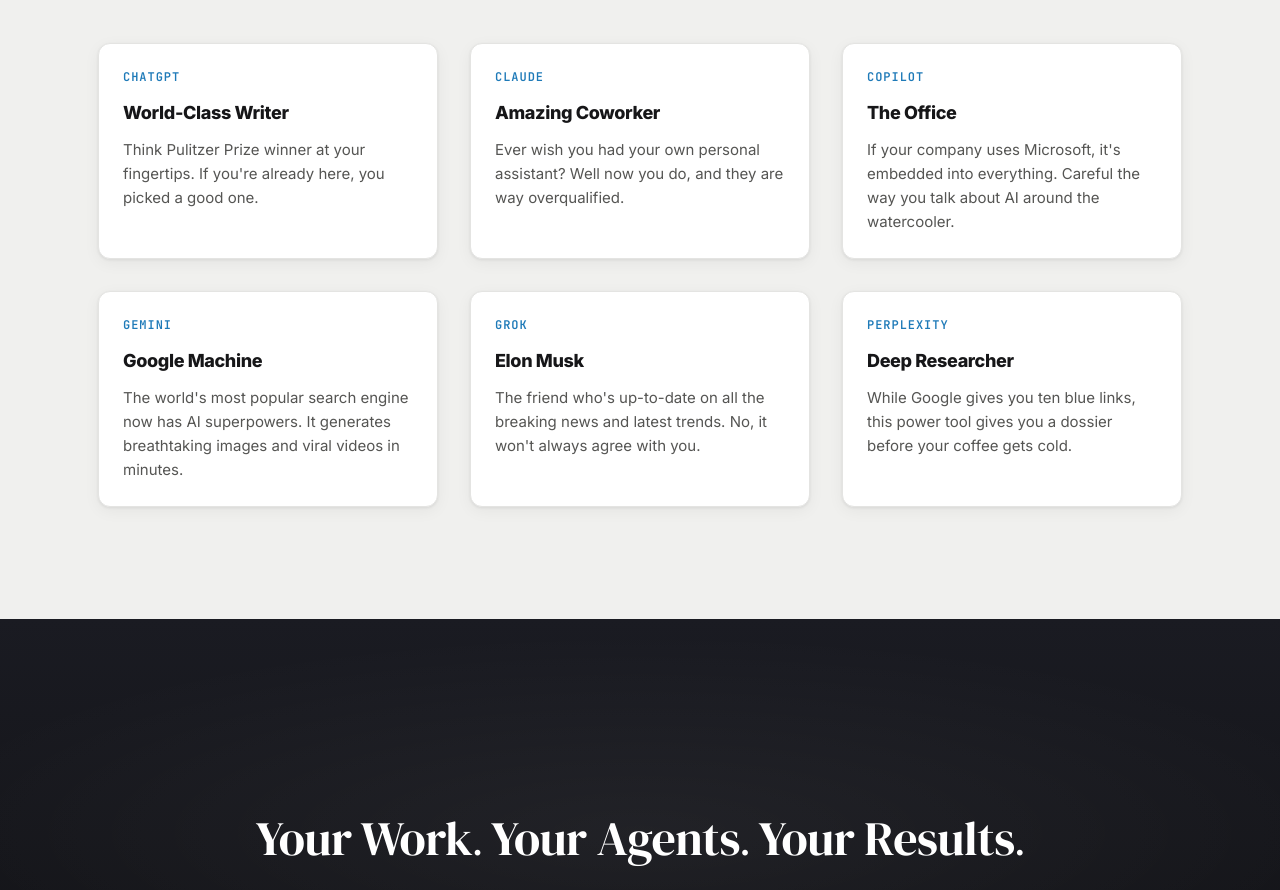
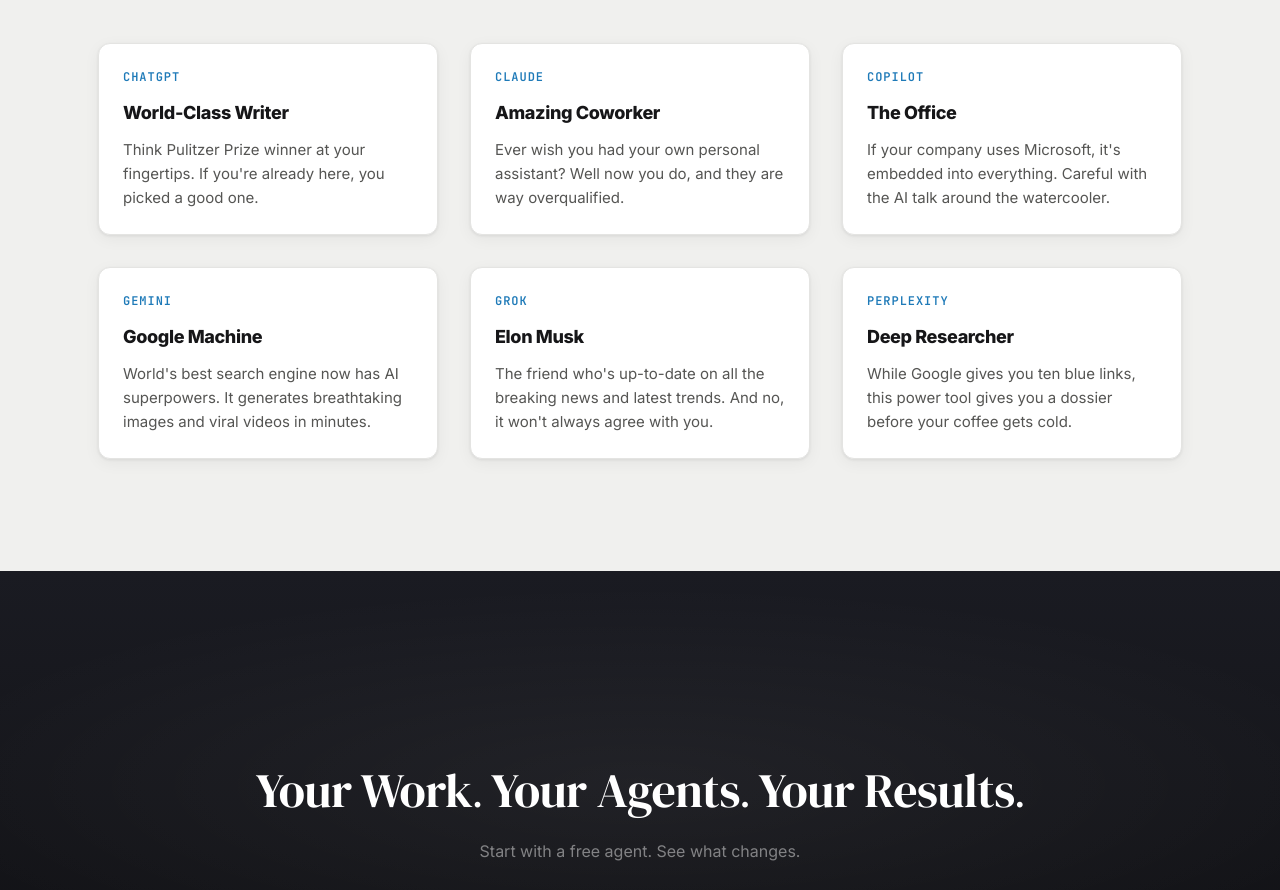
Before and after one commit to coolcalvin457-tech/agent-timesaver-nextjs, a Next.js app: page / in a window 1280 px wide. Shown: the part 2700-3590 px from the top of the page. Built offline with nearby package versions, Linux system fonts and the light colour scheme; no server answers.

Commit message:
Tighten Gemini and Grok card copy

```diff
--- a/app/page.tsx
+++ b/app/page.tsx
@@ -117,25 +117,26 @@ export default function Home() {
                 <div className="outcome-headline">The Office</div>
                 <p className="outcome-body">
                   If your company uses Microsoft, it&apos;s embedded into
-                  everything. Careful the way you talk about AI around
-                  the watercooler.
+                  everything. Careful with the AI talk around the
+                  watercooler.
                 </p>
               </div>
               <div className="outcome-card">
                 <div className="outcome-label">Gemini</div>
                 <div className="outcome-headline">Google Machine</div>
                 <p className="outcome-body">
-                  The world&apos;s most popular search engine now has AI
-                  superpowers. It generates breathtaking images and viral
-                  videos in minutes.
+                  World&apos;s best search engine now has AI superpowers.
+                  It generates breathtaking images and viral videos
+                  in minutes.
                 </p>
               </div>
               <div className="outcome-card">
                 <div className="outcome-label">Grok</div>
                 <div className="outcome-headline">Elon Musk</div>
                 <p className="outcome-body">
-                  The friend who&apos;s up-to-date on all the breaking news
-                  and latest trends. No, it won&apos;t always agree with you.
+                  The friend who&apos;s up-to-date on all the breaking
+                  news and latest trends. And no, it won&apos;t always
+                  agree with you.
                 </p>
               </div>
               <div className="outcome-card">
```
